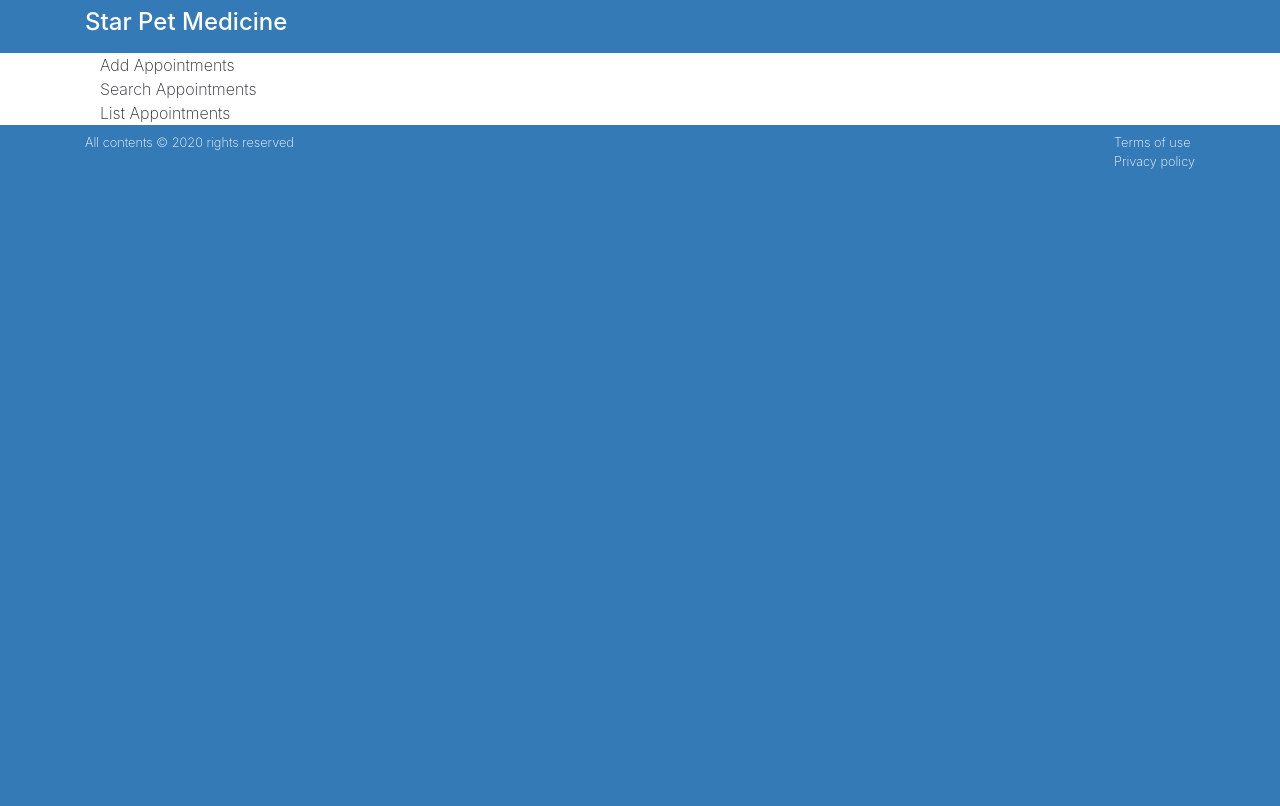
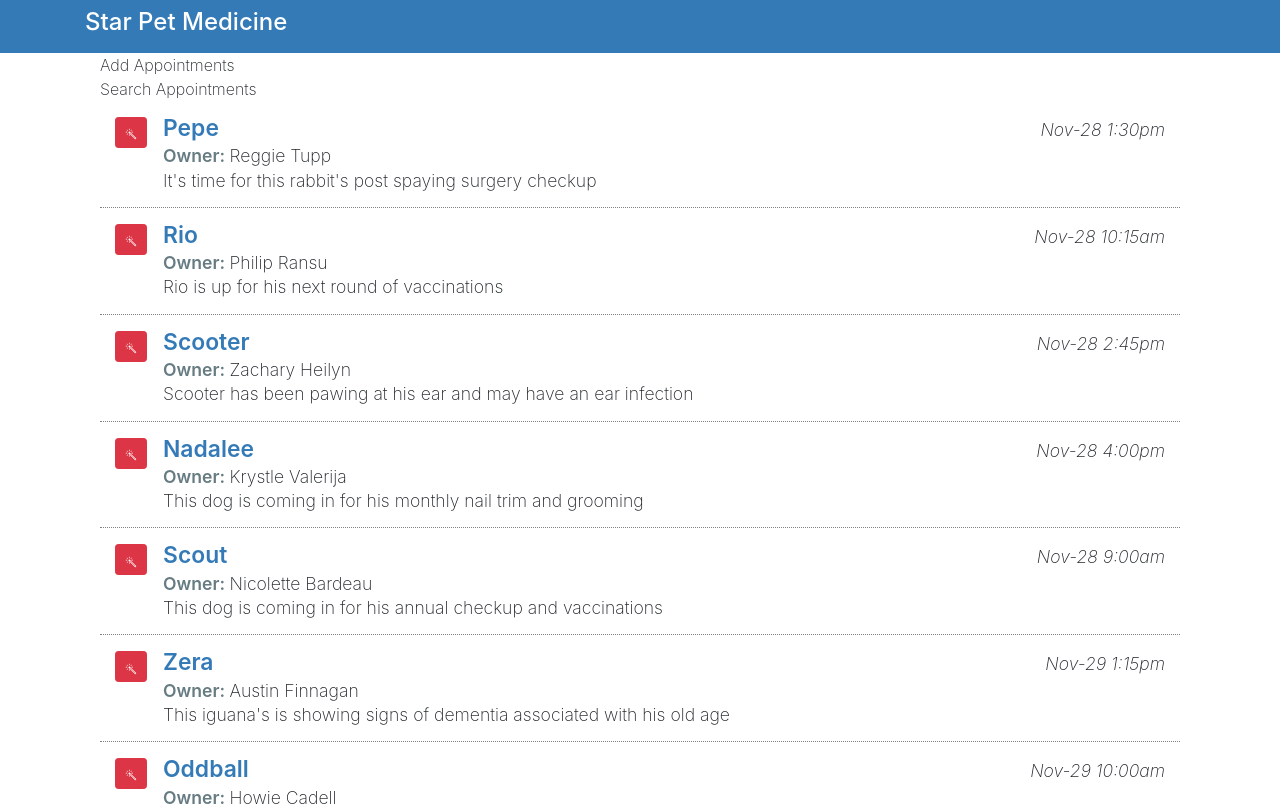
Before and after one commit to Giss47/ReactInterface, a React (Create React App) app in the folder interface/: page / in a window 1280 px wide. Shown: the top 806 px of the page. Built offline with nearby package versions, Linux system fonts and the light colour scheme.

Commit message:
using New date Format and Icons

```diff
--- a/interface/src/components/App.js
+++ b/interface/src/components/App.js
@@ -10,7 +10,8 @@
   constructor() {
     super();
     this.state = {
-      myAppointments: []
+      myAppointments: [],
+      lastIndex: 0
     }
   }
 
@@ -19,6 +20,8 @@
       .then(response => response.json())
       .then(resutl => {
         const apts = resutl.map(item => {
+          item.aptId = this.state.lastIndex;
+          this.setState({lastIndex: this.state.lastIndex + 1})
           return item;
         });
 
@@ -38,7 +41,7 @@
               <div className="container">
                 <AddAppointments/>
                 <SearchAppointments/>
-                <ListAppointments/>
+                <ListAppointments appointments={this.state.myAppointments}/>
               </div>
             </div>
           </div>
--- a/interface/src/components/ListAppointments.js
+++ b/interface/src/components/ListAppointments.js
@@ -1,8 +1,40 @@
 import React,{ Component } from 'react';
+import { IoIosColorWand } from 'react-icons/io';
+import Moment from 'react-moment';
 
 class ListAppointments extends Component {
     render() {
-        return <div>List Appointments</div>;
+        return (
+     <div className="appointment-list item-list mb-3">
+         {this.props.appointments.map( item => (
+        <div className="pet-item col media py-3" key={item.aptId}>
+            <div className="mr-3">
+              <button className="pet-delete btn btn-sm btn-danger">
+                <IoIosColorWand/>
+              </button>
+            </div>
+
+            <div className="pet-info media-body">
+              <div className="pet-head d-flex">
+                <span className="pet-name">{item.petName}</span>
+                <span className="apt-date ml-auto">
+                  <Moment
+                    date= {item.aptDate}
+                    parse= "YYYY-MM-DD hh:mm"
+                    format= "MMM-D h:mma"
+                  />
+                </span>
+              </div>
+
+              <div className="owner-name">
+                <span className="label-item">Owner: </span>
+                <span>{item.ownerName}</span>
+              </div>
+              <div className="apt-notes">{item.aptNotes}</div>
+            </div>
+         </div>
+         ))}
+      </div>);
     }
 }
 
--- a/interface/src/css/App.css
+++ b/interface/src/css/App.css
@@ -1,38 +1,45 @@
-.App {
-  text-align: center;
+.add-appointment .card-body {
+  display: none;
 }
 
-.App-logo {
-  height: 40vmin;
-  pointer-events: none;
+.apt-addheading {
+  cursor: pointer;
+  user-select: none;
 }
 
-@media (prefers-reduced-motion: no-preference) {
-  .App-logo {
-    animation: App-logo-spin infinite 20s linear;
-  }
+.appointment-list {
+  font-size: 1.1em;
 }
 
-.App-header {
-  background-color: #282c34;
-  min-height: 100vh;
-  display: flex;
-  flex-direction: column;
-  align-items: center;
-  justify-content: center;
-  font-size: calc(10px + 2vmin);
-  color: white;
+.appointment-list .pet-item {
+  border-bottom: 1px dotted gray;
 }
 
-.App-link {
-  color: #61dafb;
+.appointment-list .pet-item:last-child {
+  border-bottom: none;
 }
 
-@keyframes App-logo-spin {
-  from {
-    transform: rotate(0deg);
-  }
-  to {
-    transform: rotate(360deg);
-  }
+.appointment-list .pet-name {
+  font-weight: 600;
+  color: #337ab7;
+  font-size: 1.3em;
+  line-height: 100%;
 }
+
+.appointment-list .label-item {
+  font-weight: 600;
+  color: #667b82;
+}
+
+.appointment-list .apt-date {
+  font-style: italic;
+}
+
+.appointment-list .apt-notes {
+  line-height: 120%;
+}
+
+.dropdown-item.active,
+.dropdown-item:active {
+  background-color: #a9aeb2;
+}
```
